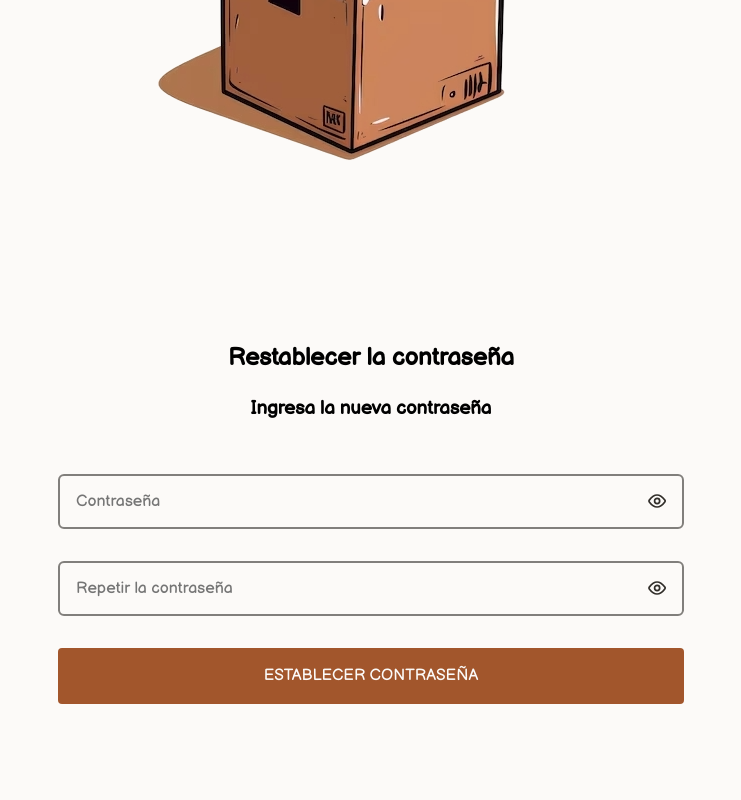
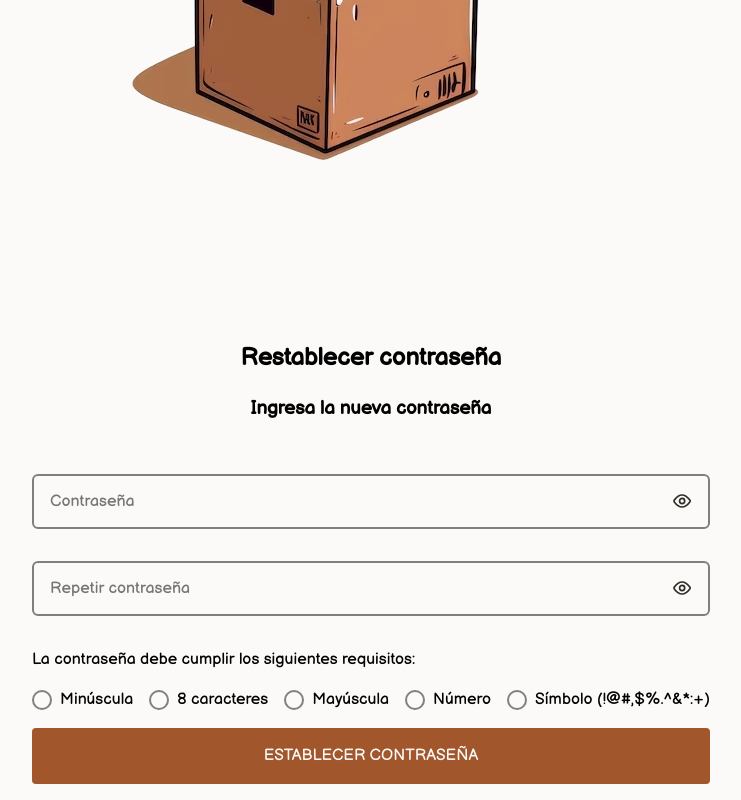
Before and after one commit to fidelChoqueDev/inventario-frontend, a React (Vite) app: page /password in a window 1280 px wide. Shown: the part 406-1206 px from the top of the page, without its empty margins (269-1010 px from the left). Before the commit the page ends 1126 px from the top, so only its background shows below. Built offline with nearby package versions, Linux system fonts and the light colour scheme.

Commit message:
feat: add new page to set a new password

```diff
--- a/src/pages/NewPasswordPage.tsx
+++ b/src/pages/NewPasswordPage.tsx
@@ -1,64 +1,44 @@
 import { useState } from "react";
 import Button from "../components/Button/Button";
 import ButtonBackIcon from "../components/ButtonBackIcon/ButtonBackIcon";
-import InputPasswordForm from "../components/InputPasswordForm/InputPasswordForm";
-import ErrorMessage from "../components/ErrorMessage/ErrorMessage";
+import PasswordInputWithRequirements from "../components/PasswordInputWithRequirements/PasswordInputWithRequirements";
+import { useFetch } from "../hooks/useFetch";
 
 const NewPasswordPage = () => {
   const [password, setPassword] = useState("");
-  const [passwordCheck, setPasswordCheck] = useState("");
-  const [errorMessage, setErrorMessage] = useState<string | null>(null);
 
-  const handleSubmit = (event: React.FormEvent<HTMLFormElement>) => {
+  const url = "http://localhost:8007/user/new";
+  const { submit } = useFetch(url);
+
+  const handlePassword = (event: React.ChangeEvent<HTMLInputElement>) => {
+    setPassword(event.target.value);
+  };
+
+  const handleSubmit = async (event: React.FormEvent<HTMLFormElement>) => {
     event.preventDefault();
 
-    if (!password || !passwordCheck) {
-      setErrorMessage("Ambos campos son obligatorios");
-      return;
-    }
-
-    if (password !== passwordCheck) {
-      setErrorMessage("Las contraseñas no son iguales");
-      return;
-    }
-
-    setErrorMessage(null);
-
-    // Send password to back
-
-    console.log("Contraseña enviada correctamente");
+    await submit({
+      body: {
+        password,
+      },
+    });
   };
 
   return (
     <main>
-      <ButtonBackIcon goTo="/" />
+      <ButtonBackIcon goTo="/login" />
       <img src="/clean-box.png" alt="Box" />
+
       <div>
-        <h2>Restablecer la contraseña</h2>
+        <h2>Restablecer contraseña</h2>
         <h3>Ingresa la nueva contraseña</h3>
       </div>
 
       <form onSubmit={handleSubmit}>
-        <InputPasswordForm
-          name="password"
-          required
-          pattern="^(?=.*[0-9])(?=.*[a-zA-Z])(?=.*[!@#$%^&*])[a-zA-Z0-9!@#$%^&*]{8,20}$"
-          value={password}
-          onChange={(event) => setPassword(event.target.value)}
-          placeholder="Contraseña"
-          aria-label="Nueva contraseña"
+        <PasswordInputWithRequirements
+          passwordValue={password}
+          onChange={handlePassword}
         />
-        <InputPasswordForm
-          name="passwordCheck"
-          required
-          pattern="^(?=.*[0-9])(?=.*[a-zA-Z])(?=.*[!@#$%^&*])[a-zA-Z0-9!@#$%^&*]{8,20}$"
-          value={passwordCheck}
-          onChange={(event) => setPasswordCheck(event.target.value)}
-          placeholder="Repetir la contraseña"
-          aria-label="Repetir nueva contraseña"
-        />
-
-        {errorMessage && <ErrorMessage>{errorMessage}</ErrorMessage>}
 
         <Button variant="Primary">Establecer contraseña</Button>
       </form>
```
